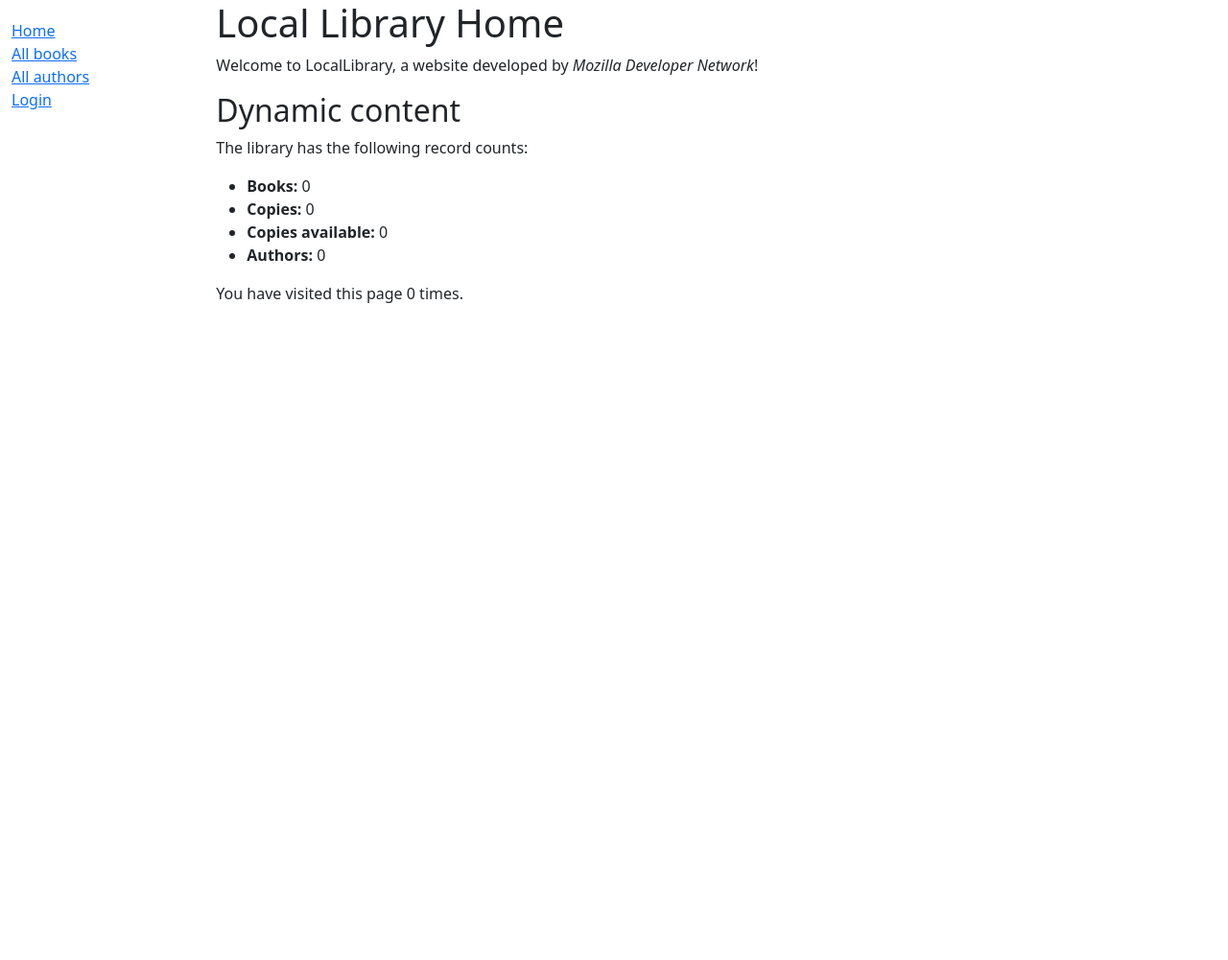
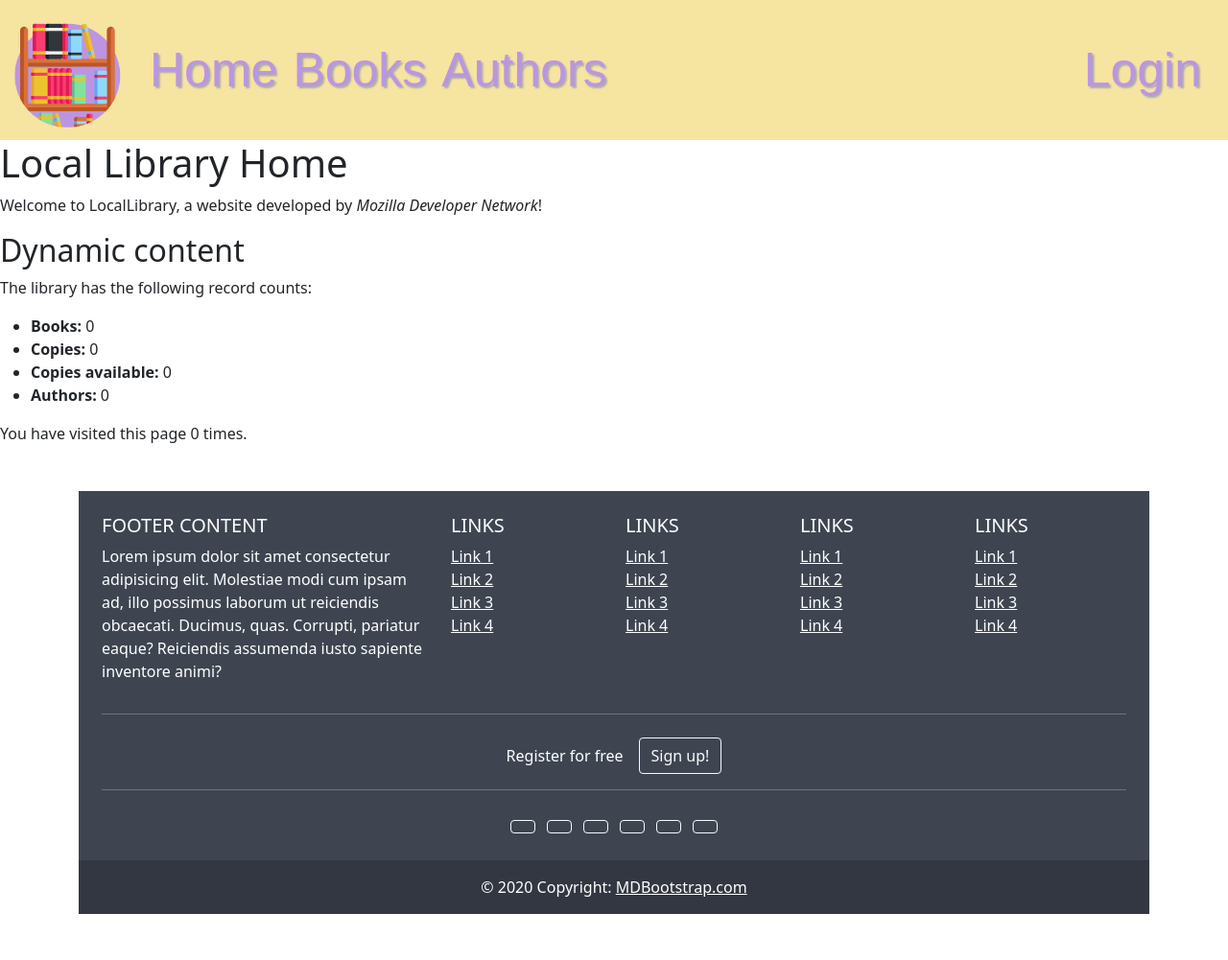
Before and after one commit to MarianaDrozd/library, a Django app: page /catalog/ in a window 1280 px wide. Shown: the whole page at 96% size. Before the commit the page ends 316 px from the top, so only its background shows below. Run offline with Django 4.2, Linux system fonts and the light colour scheme; data that the repository does not hold is empty; some web fonts are replaced.

Commit message:
Add navbar, footer

```diff
--- a/catalog/templates/base_generic.html
+++ b/catalog/templates/base_generic.html
@@ -4,40 +4,11 @@
   {% block title %}<title>Local Library</title>{% endblock %}
   <meta charset="utf-8">
   <meta name="viewport" content="width=device-width, initial-scale=1">
-  <link href="https://cdn.jsdelivr.net/npm/bootstrap@5.1.3/dist/css/bootstrap.min.css" rel="stylesheet" integrity="sha384-1BmE4kWBq78iYhFldvKuhfTAU6auU8tT94WrHftjDbrCEXSU1oBoqyl2QvZ6jIW3" crossorigin="anonymous">
-  <!-- Add additional CSS in static file -->
-  {% load static %}
-  <link rel="stylesheet" href="{% static 'css/styles.css' %}">
+{% include 'head.html' %}
 </head>
 <body>
-  <div class="container-fluid">
-    <div class="row">
-      <div class="col-sm-2">
-      {% block sidebar %}
-        <ul class="sidebar-nav">
-          <li><a href="{% url 'index' %}">Home</a></li>
-          <li><a href="{% url 'books' %}">All books</a></li>
-          <li><a href="{% url 'authors' %}">All authors</a></li>
-          {% if user.is_authenticated %}
-            <li>User: {{ user.get_username }}</li>
-
-            <li><a href="{% url 'my-borrowed' %}">My Borrowed</a></li>
-
-            <li><a href="{% url 'logout' %}?next={{ request.path }}">Logout</a></li>
-          {% else %}
-            <li><a href="{% url 'login' %}?next={{ request.path }}">Login</a></li>
-          {% endif %}
-        </ul>
-          {% if user.is_staff %}
-           <hr>
-           <ul class="sidebar-nav">
-           <li>Staff</li>
-           {% if perms.catalog.can_mark_returned %}
-           <li><a href="{% url 'all-borrowed' %}">All borrowed</a></li>
-           {% endif %}
-           </ul>
-            {% endif %}
-     {% endblock %}
+{% include 'navbar.html' %}
+<div class="container-fluid-base">
   </div>
   <div class="col-sm-10 ">{% block content %}{% endblock %}</div>
 {% block pagination %}
@@ -61,4 +32,5 @@
     </div>
   </div>
 </body>
+{% include 'footer.html' %}
 </html>
--- /dev/null
+++ b/catalog/templates/footer.html
@@ -0,0 +1,182 @@
+<!-- Remove the container if you want to extend the Footer to full width. -->
+<div class="container my-5">
+  <!-- Footer -->
+  <footer class="text-center text-lg-start text-white" style="background-color: #3e4551">
+    <!-- Grid container -->
+    <div class="container p-4 pb-0">
+      <!-- Section: Links -->
+      <section class="">
+        <!--Grid row-->
+        <div class="row">
+          <!--Grid column-->
+          <div class="col-lg-4 col-md-6 mb-4 mb-md-0">
+            <h5 class="text-uppercase">FOOTER CONTENT</h5>
+
+            <p>
+              Lorem ipsum dolor sit amet consectetur adipisicing elit.
+              Molestiae modi cum ipsam ad, illo possimus laborum ut
+              reiciendis obcaecati. Ducimus, quas. Corrupti, pariatur eaque?
+              Reiciendis assumenda iusto sapiente inventore animi?
+            </p>
+          </div>
+          <!--Grid column-->
+
+          <!--Grid column-->
+          <div class="col-lg-2 col-md-6 mb-4 mb-md-0">
+            <h5 class="text-uppercase">Links</h5>
+
+            <ul class="list-unstyled mb-0">
+              <li>
+                <a href="#!" class="text-white">Link 1</a>
+              </li>
+              <li>
+                <a href="#!" class="text-white">Link 2</a>
+              </li>
+              <li>
+                <a href="#!" class="text-white">Link 3</a>
+              </li>
+              <li>
+                <a href="#!" class="text-white">Link 4</a>
+              </li>
+            </ul>
+          </div>
+          <!--Grid column-->
+
+          <!--Grid column-->
+          <div class="col-lg-2 col-md-6 mb-4 mb-md-0">
+            <h5 class="text-uppercase">Links</h5>
+
+            <ul class="list-unstyled mb-0">
+              <li>
+                <a href="#!" class="text-white">Link 1</a>
+              </li>
+              <li>
+                <a href="#!" class="text-white">Link 2</a>
+              </li>
+              <li>
+                <a href="#!" class="text-white">Link 3</a>
+              </li>
+              <li>
+                <a href="#!" class="text-white">Link 4</a>
+              </li>
+            </ul>
+          </div>
+          <!--Grid column-->
+
+          <!--Grid column-->
+          <div class="col-lg-2 col-md-6 mb-4 mb-md-0">
+            <h5 class="text-uppercase">Links</h5>
+
+            <ul class="list-unstyled mb-0">
+              <li>
+                <a href="#!" class="text-white">Link 1</a>
+              </li>
+              <li>
+                <a href="#!" class="text-white">Link 2</a>
+              </li>
+              <li>
+                <a href="#!" class="text-white">Link 3</a>
+              </li>
+              <li>
+                <a href="#!" class="text-white">Link 4</a>
+              </li>
+            </ul>
+          </div>
+          <!--Grid column-->
+
+          <!--Grid column-->
+          <div class="col-lg-2 col-md-6 mb-4 mb-md-0">
+            <h5 class="text-uppercase">Links</h5>
+
+            <ul class="list-unstyled mb-0">
+              <li>
+                <a href="#!" class="text-white">Link 1</a>
+              </li>
+              <li>
+                <a href="#!" class="text-white">Link 2</a>
+              </li>
+              <li>
+                <a href="#!" class="text-white">Link 3</a>
+              </li>
+              <li>
+                <a href="#!" class="text-white">Link 4</a>
+              </li>
+            </ul>
+          </div>
+          <!--Grid column-->
+        </div>
+        <!--Grid row-->
+      </section>
+      <!-- Section: Links -->
+
+      <hr class="mb-4" />
+
+      <!-- Section: CTA -->
+      <section class="">
+        <p class="d-flex justify-content-center align-items-center">
+          <span class="me-3">Register for free</span>
+          <button type="button" class="btn btn-outline-light btn-rounded">
+            Sign up!
+          </button>
+        </p>
+      </section>
+      <!-- Section: CTA -->
+
+      <hr class="mb-4" />
+
+      <!-- Section: Social media -->
+      <section class="mb-4 text-center">
+        <!-- Facebook -->
+        <a
+           class="btn btn-outline-light btn-floating m-1"
+           href="#!"
+           role="button"
+           ><i class="fab fa-facebook-f"></i
+          ></a>
+
+        <!-- Twitter -->
+        <a
+           class="btn btn-outline-light btn-floating m-1"
+           href="#"
+           role="button"
+           ><i class="fab fa-twitter"></i
+          ></a>
+
+        <!-- Google -->
+        <a
+           class="btn btn-outline-light btn-floating m-1"
+           href="#!"
+           role="button"
+           ><i class="fab fa-google"></i
+          ></a>
+
+        <!-- Instagram -->
+        <a
+           class="btn btn-outline-light btn-floating m-1"
+           href="#!"
+           role="button"
+           ><i class="fab fa-instagram"></i
+          ></a>
+
+        <!-- Linkedin -->
+        <a class="btn btn-outline-light btn-floating m-1" href="#!" role="button">
+            <i class="fab fa-linkedin-in"></i></a>
+
+        <!-- Github -->
+        <a class="btn btn-outline-light btn-floating m-1" href="#!" role="button">
+            <i class="fab fa-github"></i></a>
+      </section>
+      <!-- Section: Social media -->
+    </div>
+    <!-- Grid container -->
+
+    <!-- Copyright -->
+    <div class="text-center p-3" style="background-color: rgba(0, 0, 0, 0.2)">
+      © 2020 Copyright:
+      <a class="text-white" href="https://mdbootstrap.com/">MDBootstrap.com</a>
+    </div>
+    <!-- Copyright -->
+  </footer>
+  <!-- Footer -->
+</div>
+<!-- End of .container -->
```
Lines whose indentation alone changed are shown as unchanged.
